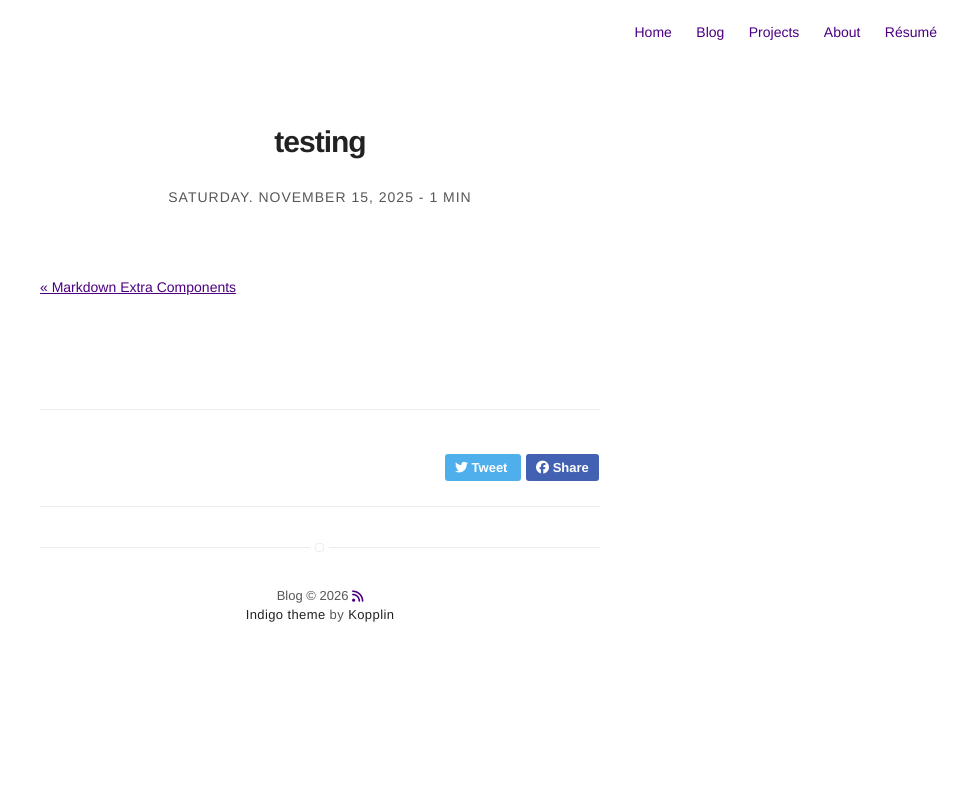
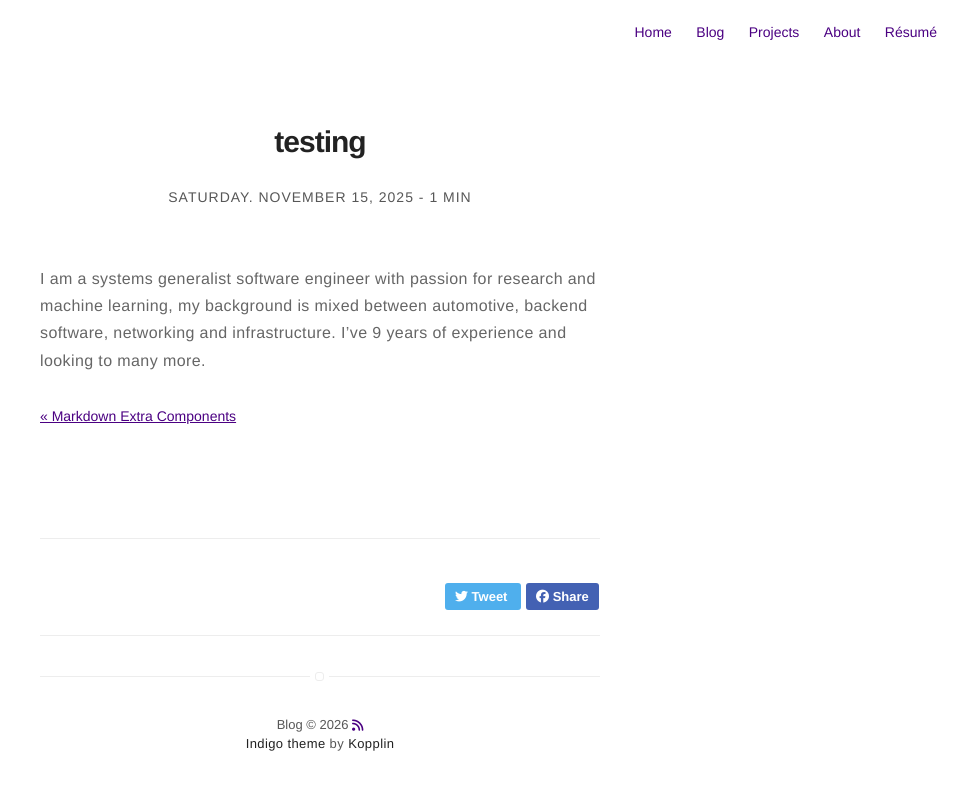
Before and after one commit to romaad/blog, a Jekyll site: the page built from _posts/2025-11-15-intro.md, in a window 1280 px wide. Shown: the top 790 px of the page, without its empty margins (320-1280 px from the left). Built offline with Jekyll 4.4.1, drawn with Linux system fonts in a browser that asks for light colours; nearby versions of some CDN libraries; comment, search, counter and statistics services are not loaded.

Commit message:
Add introduction to blog post
Added a personal introduction to the blog post.

```diff
--- a/_posts/2025-11-15-intro.md
+++ b/_posts/2025-11-15-intro.md
@@ -3,3 +3,5 @@ title: "testing"
 date: 2025-11-15
 body: First page of my blog
 ---
+
+I am a systems generalist software engineer with passion for research and machine learning, my background is mixed between automotive, backend software, networking and infrastructure. I've 9 years of experience and looking to many more.
```
